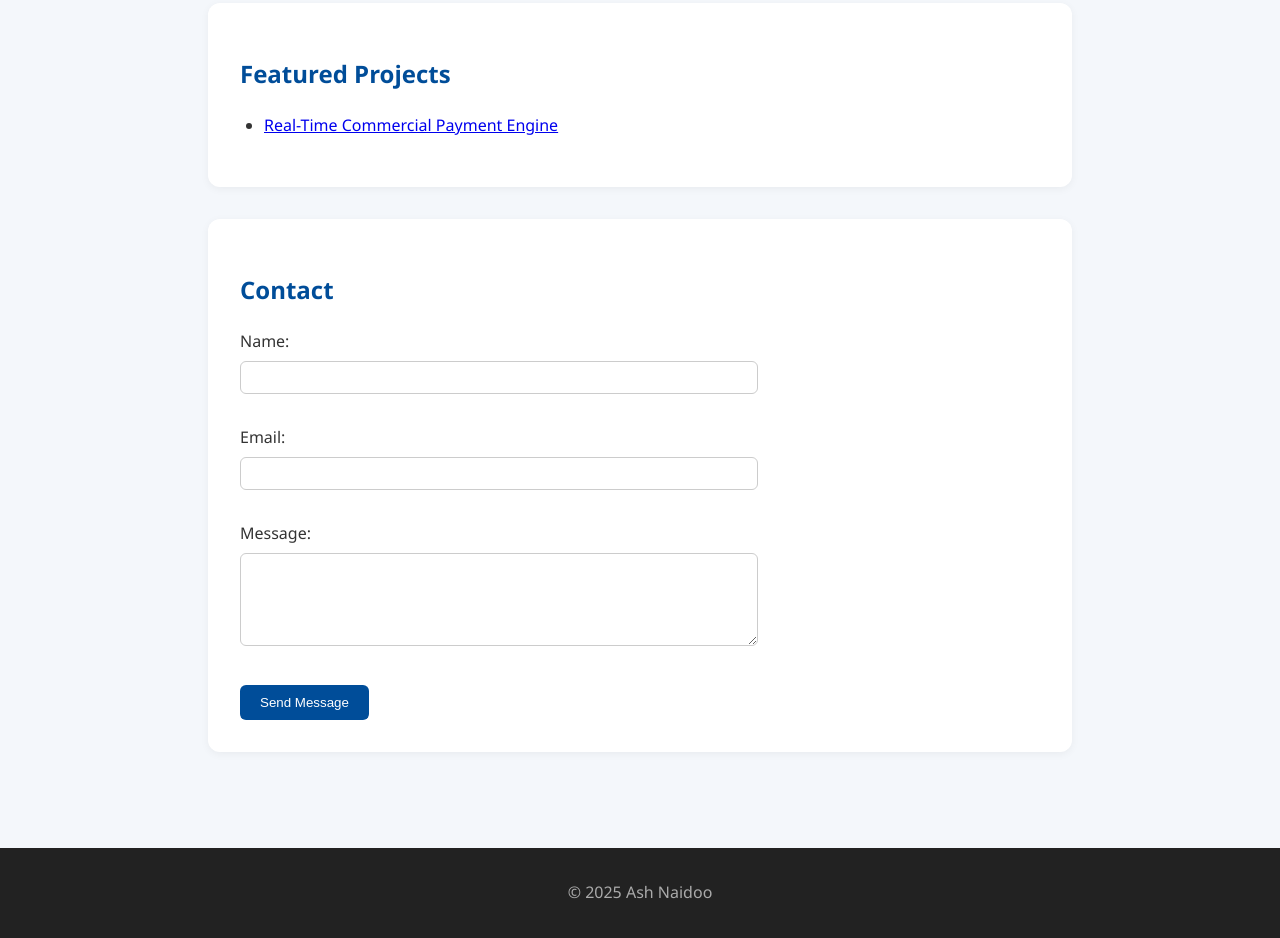
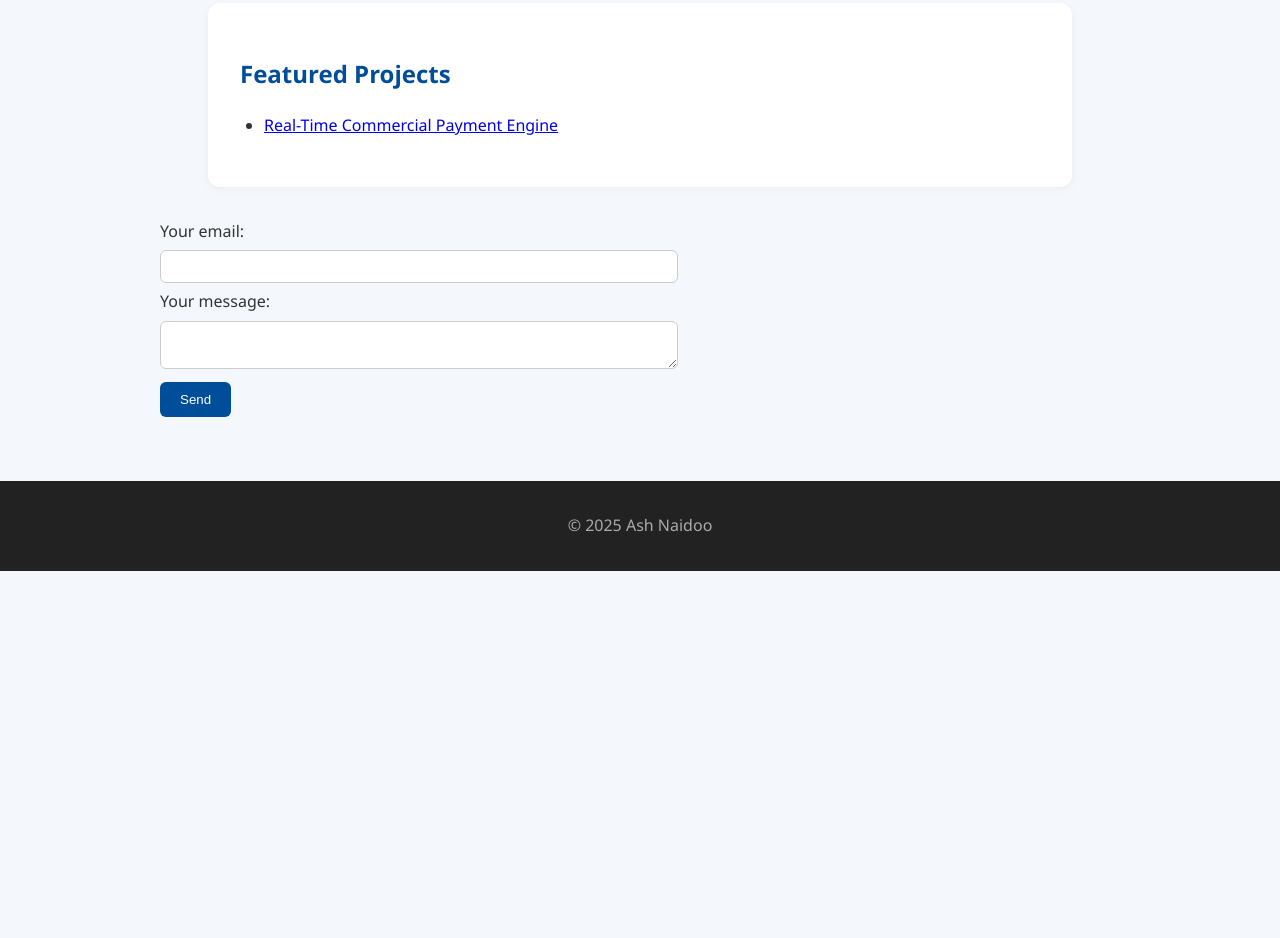
Before and after one commit to Caylin-J/my-home, a plain HTML site: page index.html in a window 1280 px wide. Shown: the part 995-1933 px from the top of the page. After the commit the page ends 1566 px from the top, so only its background shows below. Drawn offline with nearby package versions, Linux system fonts and the light colour scheme.

Commit message:
added formspree

```diff
--- a/index.html
+++ b/index.html
@@ -141,21 +141,22 @@
     </ul>
   </section>
 
-  <section id="contact" data-aos="fade-up" data-aos-delay="300">
-    <h2>Contact</h2>
-    <form action="https://formspree.io/f/yourformid" method="POST">
-      <label for="name">Name:</label><br />
-      <input type="text" name="name" required><br /><br />
-
-      <label for="email">Email:</label><br />
-      <input type="email" name="email" required><br /><br />
-
-      <label for="message">Message:</label><br />
-      <textarea name="message" rows="5" required></textarea><br /><br />
-
-      <button type="submit">Send Message</button>
-    </form>
-  </section>
+  <!-- modify this form HTML and place wherever you want your form -->
+  <form
+          action="https://formspree.io/f/xnnvakeb"
+          method="POST"
+  >
+    <label>
+      Your email:
+      <input type="email" name="email">
+    </label>
+    <label>
+      Your message:
+      <textarea name="message"></textarea>
+    </label>
+    <!-- your other form fields go here -->
+    <button type="submit">Send</button>
+  </form>
 </div>
 
 <footer>
```
